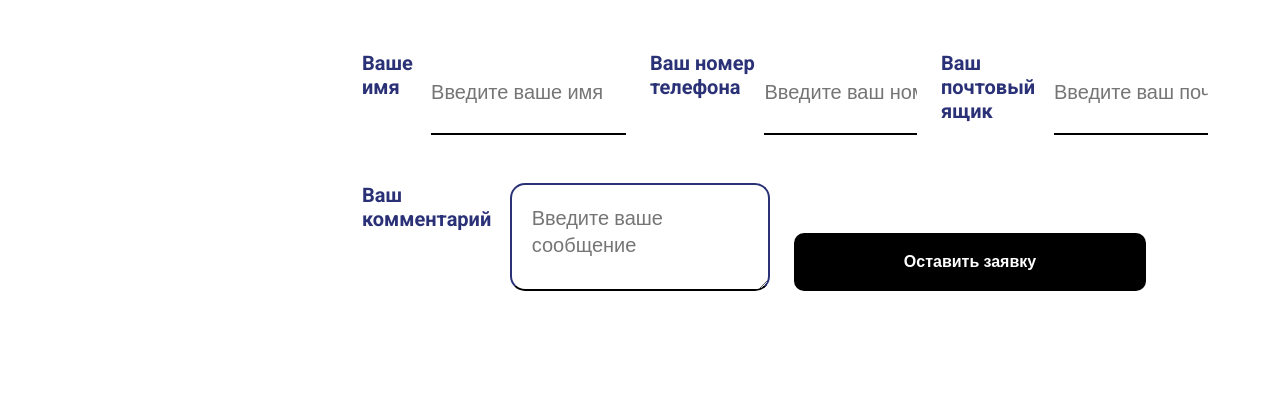
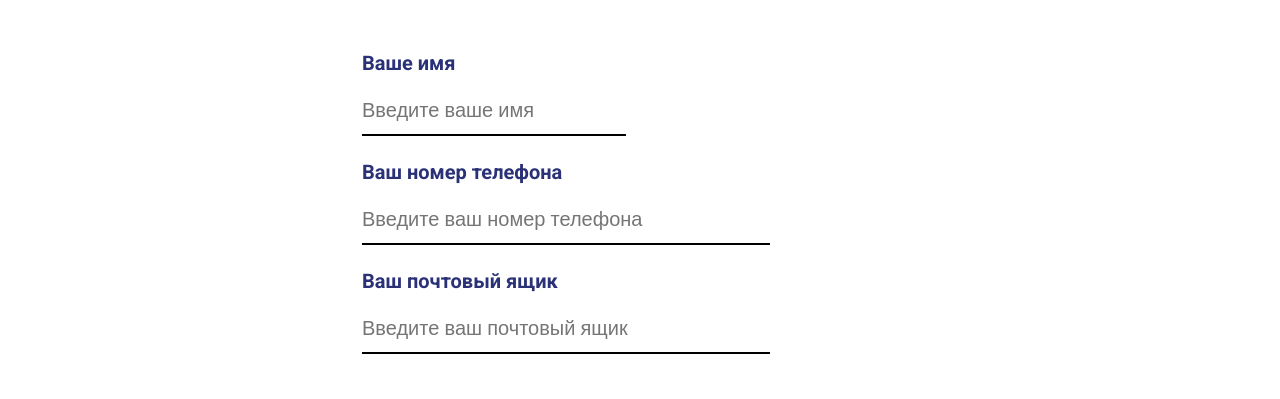
Before and after one commit to Marina-oops/paltus-fish, a plain HTML site: page index.html in a window 1280 px wide. Shown: the part 1051-1450 px from the top of the page. Drawn offline with nearby package versions, Linux system fonts and the light colour scheme; a script that the page names is missing.

Commit message:
Update styles.css

```diff
--- a/styles/styles.css
+++ b/styles/styles.css
@@ -632,6 +632,7 @@ button:active {
 
 .form-section_row {
  display: flex;
+ flex-direction: column;
  width: 100%;
  max-width: 1128px;
  gap: 24px;
@@ -654,7 +655,7 @@ button:active {
 }
 
 .form-block {
-  display: flex;
+  display: block;
   max-width: 408px;
   width: 100%;
 }
```
